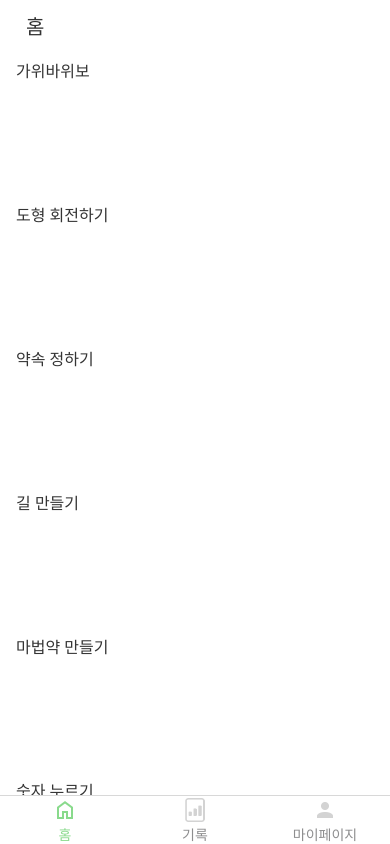
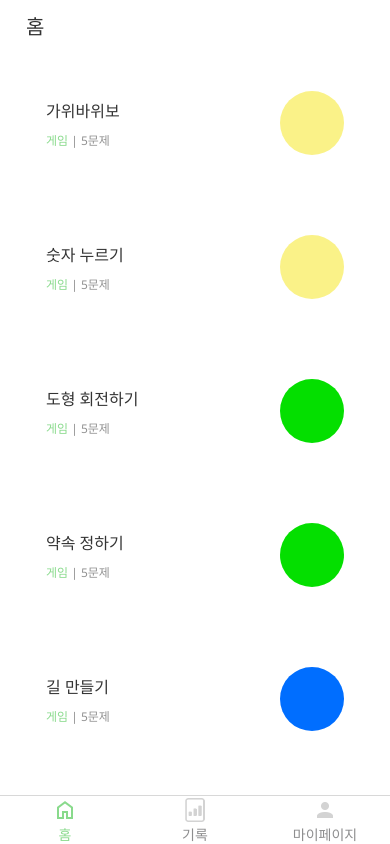
Before and after one commit to kimjjunho/DeveloperCompetencyTest, a React Native app in the folder app2/: screen / in a window 390 px wide. Both pictures are taken after a click on the button "GO HOME". Built offline with nearby package versions, Linux system fonts and the light colour scheme.

Commit message:
문제 아이템

```diff
--- a/app2/feature/Home.js
+++ b/app2/feature/Home.js
@@ -1,41 +1,53 @@
 import React from "react";
-import { Text, View, FlatList } from "react-native";
+import { Text, View, FlatList, Pressable, Alert } from "react-native";
 import Typography from "../design-system/Typography";
 import GHeader from "../design-system/component/Header";
 import Color from "../design-system/Colors";
 
 const HomeData = [
   {
-    title: '가위바위보'
+    title: '가위바위보',
+    color: Color.yellow,
+    count: 5,
   },
   {
-    title: '도형 회전하기'
+    title: '숫자 누르기',
+    color: Color.yellow,
+    count: 5,
   },
   {
-    title: '약속 정하기'
+    title: '도형 회전하기',
+    color: Color.green500,
+    count: 5,
   },
   {
-    title: '길 만들기'
+    title: '약속 정하기',
+    color: Color.green500,
+    count: 5,
   },
   {
-    title: '마법약 만들기'
+    title: '길 만들기',
+    color: Color.blue400,
+    count: 5,
   },
   {
-    title: '숫자 누르기'
+    title: '도형 순서 기억하기',
+    color: Color.blue400,
+    count: 5,
   },
   {
-    title: '도형 순서 기억하기'
+    title: '고양이 술래잡기',
+    color: Color.red,
+    count: 5,
   },
   {
-    title: '고양이 술래잡기'
+    title: '마법약 만들기',
+    color: Color.red,
+    count: 5,
   },
-  {
-    title: '개수 비교하기'
-  }
 ];
 
 export default function Home() {
-
   return(
     <View style={{backgroundColor: Color.white, marginBottom: 60}}>
       <GHeader title={"홈"}/>
@@ -49,10 +61,30 @@ export default function Home() {
                 marginVertical: 7,
                 borderRadius: 5,
                 backgroundColor: Color.white,
-                elevation: 3
+                elevation: 3,
+                flexDirection: "row",
+                justifyContent: 'space-between',
+                alignItems: 'center',
+                shadowColor: Color.gray500,
+                shadowOpacity: 1,
+                shadowOffset: {
+                  height: 0,
+                  width: 0
+                }
               }
             }>
-            <Text style={Typography.body3}>{item.title}</Text>
+              <View style={{marginStart: 30}}>
+                <Text style={[Typography.body3]}>{item.title}</Text>
+                <View style={{marginTop: 9, flexDirection: "row", alignItems: 'center'}}>
+                  <Pressable
+                    onPress={()=>Alert.alert('click')}>
+                    <Text style={[Typography.detail2, {color: Color.green400}]}>게임 </Text>
+                  </Pressable>
+                  <Text style={[Typography.detail2, {color: Color.gray600}]}>| {item.count}문제</Text>
+
+                </View>
+              </View>
+              <View style={{backgroundColor: item.color, height: 64, width: 64, borderRadius: 50, marginEnd: 30}}/>
           </View>
         }
       }
```
